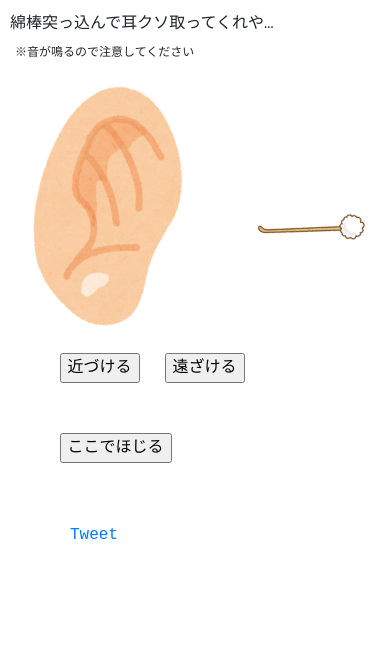
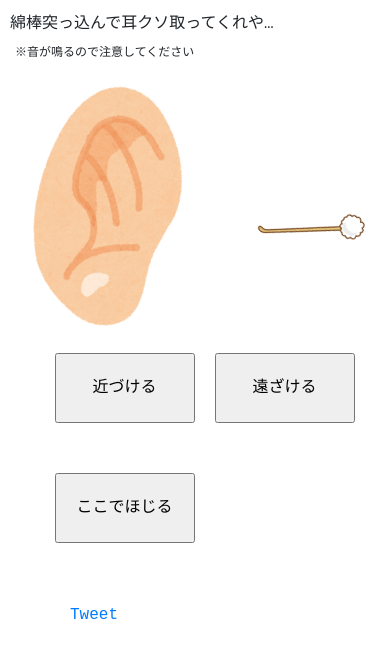
Before and after one commit to yoshiishunichi/mimikaki, a plain HTML site: page index.html in a window 390 px wide. Drawn offline with nearby package versions, Linux system fonts and the light colour scheme.

Commit message:
input responsive adapted

```diff
--- a/css/responsive.css
+++ b/css/responsive.css
@@ -17,4 +17,5 @@
     #mimi2{
     margin-left: -1px;
     }
+
 }
--- a/css/styles.css
+++ b/css/styles.css
@@ -58,8 +58,10 @@ h1{
 input{
     cursor: pointer;
     margin-top: 20px;
-    margin-left: 25px;
+    margin-left: 20px;
     margin-bottom: 30px;
+    width: 140px;
+    height: 70px;
 }
 #mLeft{
     margin-left: 10px;
```
